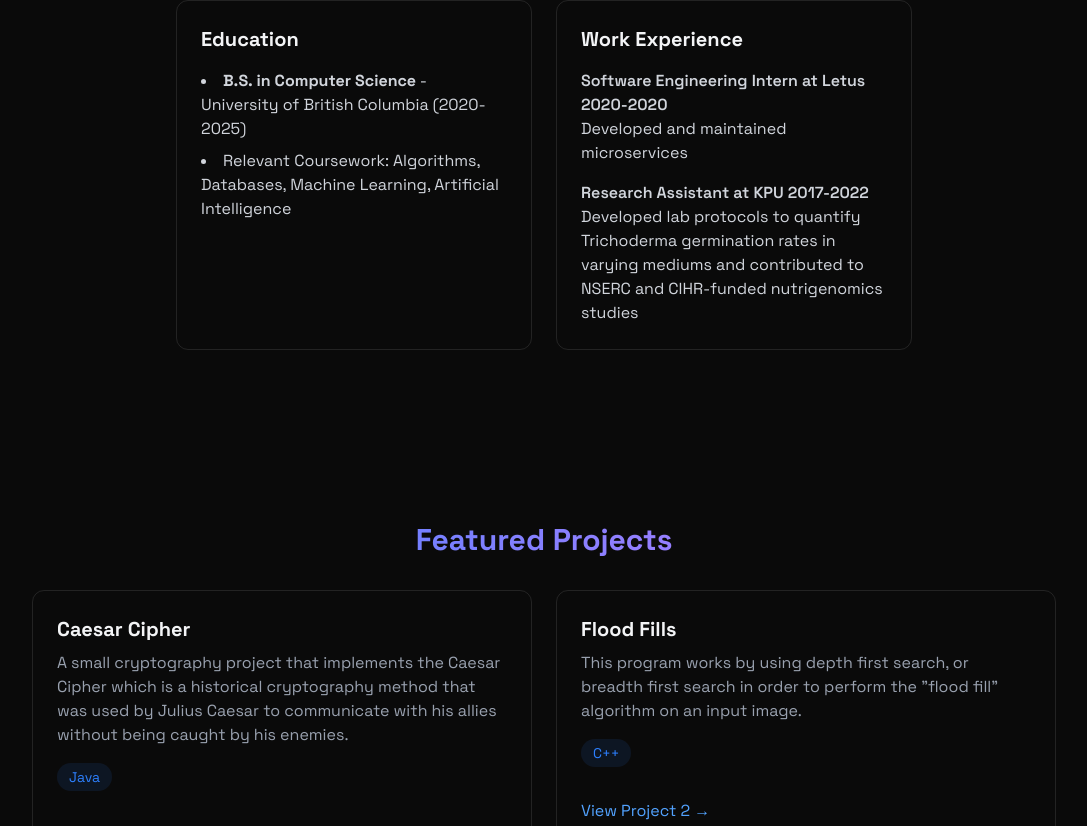
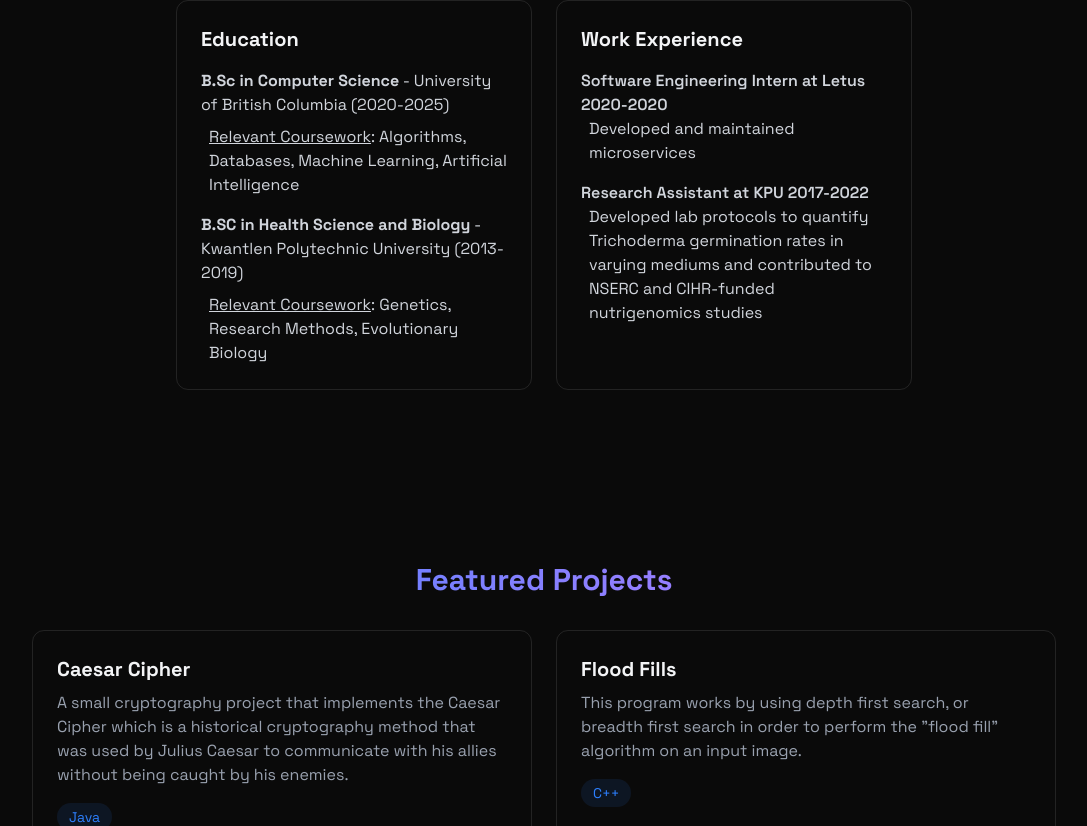
Before and after one commit to CharviGulati/Personal-Portfolio, a React (Vite) app: page / in a window 1280 px wide. Shown: the part 1334-2160 px from the top of the page, without its empty margins (96-1183 px from the left). Built offline with nearby package versions, Linux system fonts and the light colour scheme; no server answers.

Commit message:
Fixed Projects and Education

```diff
--- a/src/components/sections/About.jsx
+++ b/src/components/sections/About.jsx
@@ -79,17 +79,31 @@ export const About = () => {
                             <h3 className="text-xl font-bold mb-4">
                                 Education
                             </h3>
-                            <ul className="list-disc list-inside text-gray-300 space-y-2">
-                                <li>
-                                    <strong>
-                                        B.S. in Computer Science
-                                    </strong> - University of British Columbia (2020-2025)
-                                </li>
-                                <li>
-                                    Relevant Coursework: Algorithms, Databases, Machine Learning,
-                                    Artificial Intelligence
-                                </li>
-                            </ul>
+                            <div className= "space-y-4" >
+                                <div className="list-disc list-inside text-gray-300 space-y-2">
+                                    <div>
+                                        <strong>
+                                            B.Sc in Computer Science
+                                        </strong> - University of British Columbia (2020-2025)
+                                    </div>
+                                    <div className="ml-2">
+                                        <span className="underline"> Relevant Coursework</span>: Algorithms, Databases, Machine Learning,
+                                        Artificial Intelligence
+                                    </div>
+                                </div>
+
+                                <div className="list-disc list-inside text-gray-300 space-y-2">
+                                    <div>
+                                        <strong>
+                                            B.SC in Health Science and Biology
+                                        </strong> - Kwantlen Polytechnic University (2013-2019)
+                                    </div>
+                                    <div className="ml-2">
+                                        <span className="underline "> Relevant Coursework</span>: Genetics, Research Methods, Evolutionary Biology
+                                    </div>
+                                </div>
+                            </div>
+
                         </div>
 
                         <div className="p-6 rounded-xl border-white/10 border hover:-translate-y-1 transition-all">
@@ -101,7 +115,7 @@ export const About = () => {
                                     <h4 className="font-semibold">
                                         Software Engineering Intern at Letus 2020-2020
                                     </h4>
-                                    <p>
+                                    <p className="ml-2">
                                         Developed and maintained microservices
                                     </p>
                                 </div>
@@ -110,7 +124,7 @@ export const About = () => {
                                     <h4 className="font-semibold">
                                         Research Assistant at KPU 2017-2022
                                     </h4>
-                                    <p>
+                                    <p className="ml-2">
                                         Developed lab protocols to quantify Trichoderma germination rates in varying
                                         mediums and contributed to NSERC and CIHR-funded nutrigenomics studies
                                     </p>
--- a/src/components/sections/Projects.jsx
+++ b/src/components/sections/Projects.jsx
@@ -67,7 +67,7 @@ export const Projects = () => {
                             <div className="flex justify-between items-center">
                                 <a href="https://github.com/CharviGulati/FloodFill"
                                    className="text-blue-400 hover:text-blue-300 transition colors my-4">
-                                    View Project 2 →
+                                    View Project →
                                 </a>
                             </div>
                         </div>
@@ -96,7 +96,7 @@ export const Projects = () => {
                             <div className="flex justify-between items-center">
                                 <a href="https://github.com/CharviGulati/LinkedListImageManipulation"
                                    className="text-blue-400 hover:text-blue-300 transition colors my-4">
-                                    View Project 2 →
+                                    View Project →
                                 </a>
                             </div>
                         </div>
```
